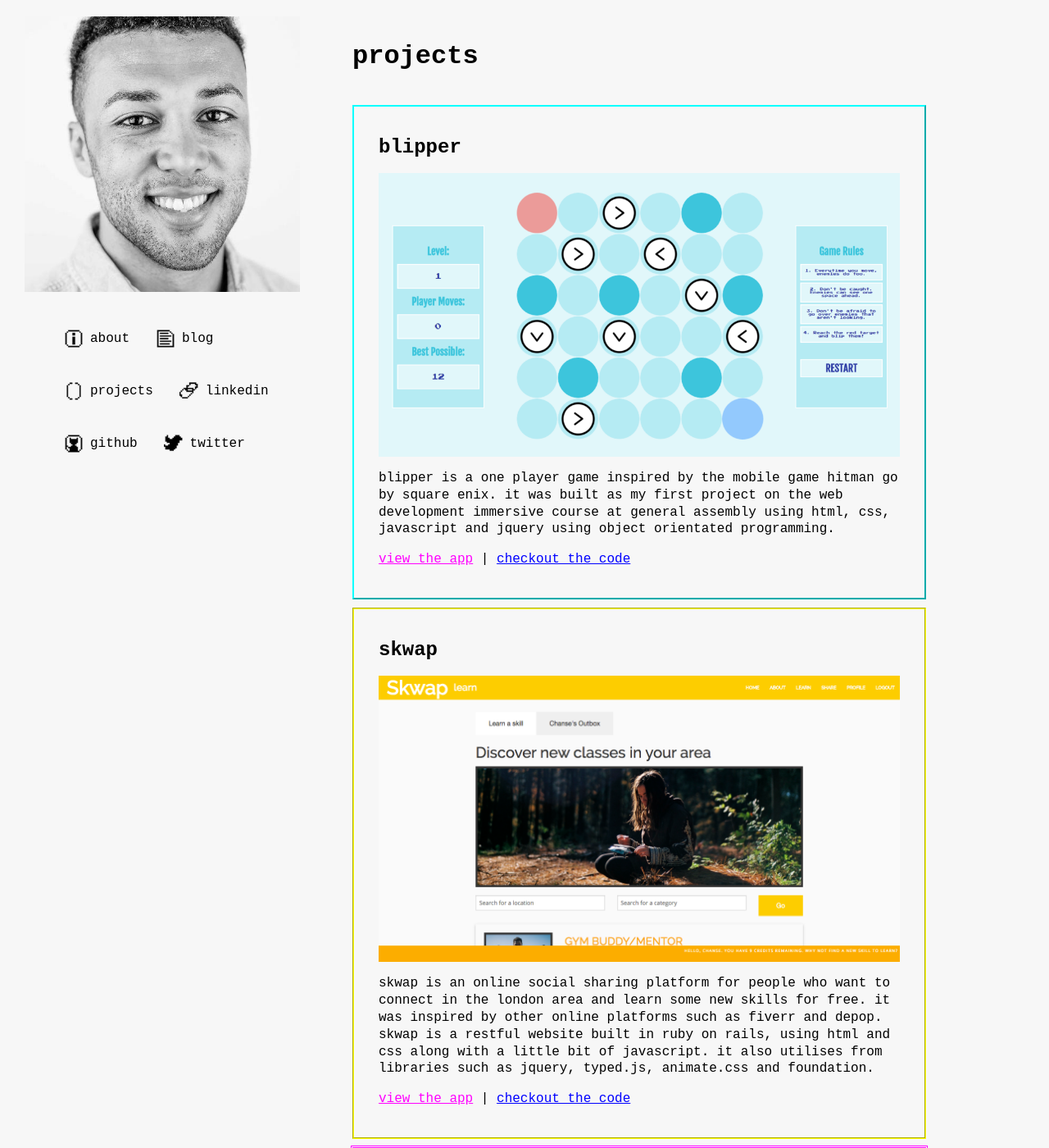
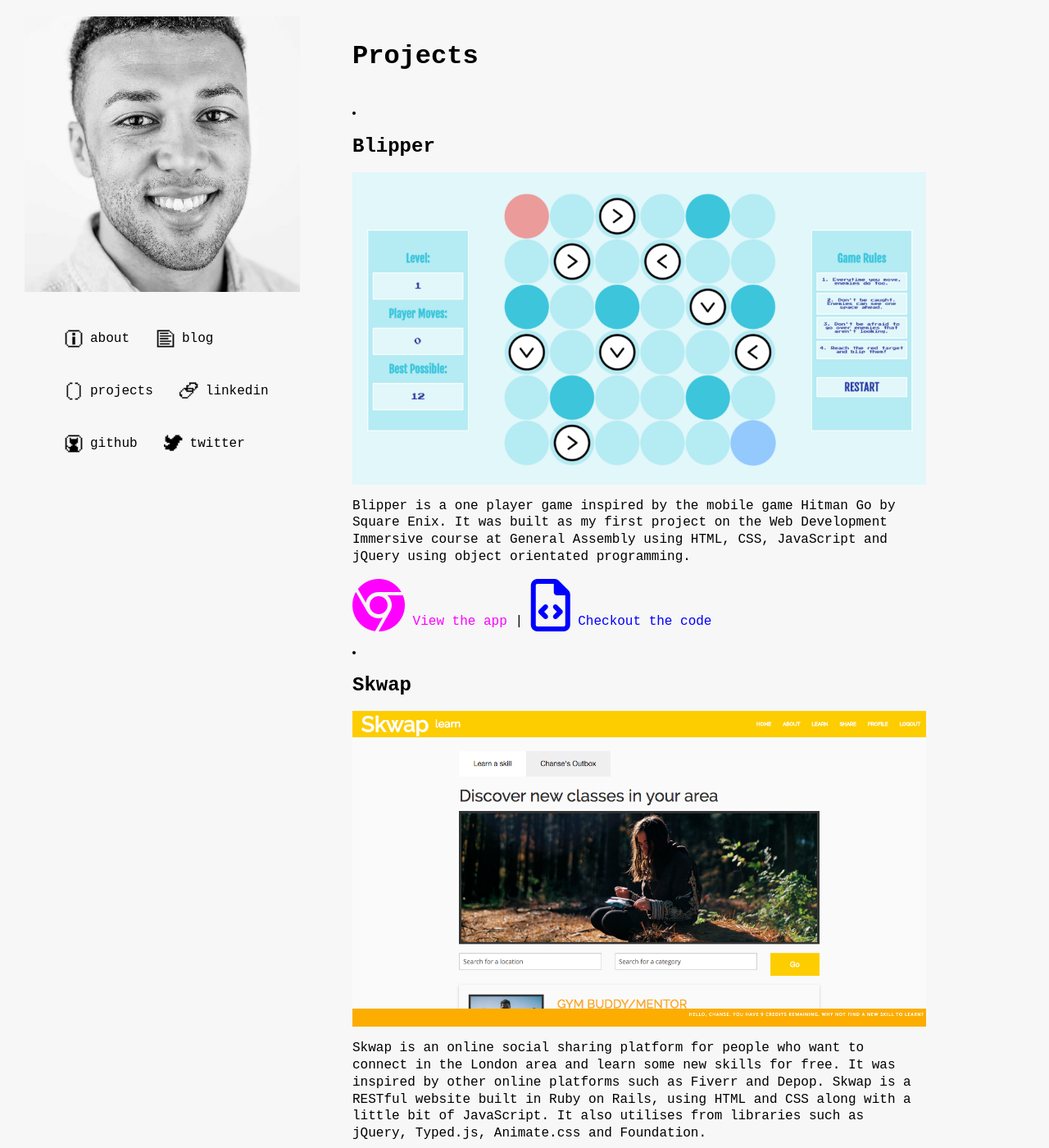
Before and after one commit to chansecampbell/chansecampbell.github.io, a Jekyll site: the page built from projects/index.html, in a window 1280 px wide and 1400 px high. Shown: the whole window at 82% size. Built offline with Jekyll 4.4.1, drawn with Linux system fonts in a browser that asks for light colours; nearby versions of some CDN libraries.

Commit message:
Fixed the projects page although not yet complete.

```diff
--- a/_layouts/default.html
+++ b/_layouts/default.html
@@ -10,6 +10,7 @@
     <link rel="apple-touch-img/logo" href="/otter-pop/img/logo.jpg">
     <link rel="apple-touch-img/logo" sizes="72x72" href="/otter-pop/img/logo.jpg">
     <link rel="apple-touch-img/logo" sizes="114x114" href="/otter-pop/img/logo.jpg">
+    <script src="https://use.fontawesome.com/8ca9621156.js"></script>
     <link rel="stylesheet" href="https://cdn.rawgit.com/konpa/devicon/master/devicon.min.css">
     <link href="/css/styles.css" rel="stylesheet" type="text/css">
     <link href="img/logo.jpg" rel="shortcut icon">
@@ -33,7 +34,7 @@
   </div>
   <div class="wrapper">
     <!--<h1><marquee scrolldelay="60">otter pop - the world's greatest jekyll theme</marquee></h1>-->
-    <h1>chanse campbell - web developer</h1>
+    <h1>Chanse Campbell | Web Developer <i class="fa fa-file-code-o" aria-hidden="true"></i></h1>
 
     {{ content }}
   </div>
--- a/_layouts/post.html
+++ b/_layouts/post.html
@@ -10,7 +10,8 @@
     <link rel="apple-touch-img/logo" href="/otter-pop/img/logo.jpg">
     <link rel="apple-touch-img/logo" sizes="72x72" href="/otter-pop/img/logo.jpg">
     <link rel="apple-touch-img/logo" sizes="114x114" href="/otter-pop/img/logo.jpg">
-
+    <script src="https://use.fontawesome.com/8ca9621156.js"></script>
+    <link rel="stylesheet" href="https://cdn.rawgit.com/konpa/devicon/master/devicon.min.css">
     <link href="/css/styles.css" rel="stylesheet" type="text/css">
     <link href="img/logo.jpg" rel="shortcut icon">
 </head>
--- a/css/styles.css
+++ b/css/styles.css
@@ -40,7 +40,6 @@ html {
 .wrapper h1 {
   margin-top: 0;
   padding: 50px 0 20px 0;
-  text-transform: lowercase;
 }
 
 body {
@@ -57,7 +56,6 @@ a {
 }
 
 .post-link {
-  text-transform: lowercase;
   display: block;
 /*  max-width: 400px; */
   padding: 20px 30px;
@@ -268,6 +266,10 @@ video {
   }
 }
 
+.project-link {
+  text-decoration: none;
+}
+
 i {
   font-size: 4em;
 }
@@ -277,6 +279,7 @@ i {
   float: left;
   padding: 0;
   margin: 0;
+  max-width: 700px;
 }
 
 .code-icons li {
--- a/index.html
+++ b/index.html
@@ -7,9 +7,9 @@ layout: default
 </div> -->
  <section class="front-page-content">
 
-   <p>Originating from the North of England, I'm a Junior Developer with a keen interest in understanding how to make things work. I've spent the last few years creating training content and delivering it as part of an experiential marketing campaign for a large tech company.</p>
+   <p>Originating from the North of England, I'm a Junior Developer with a keen interest in understanding how to make things work. I've spent the last few years creating & delivering training content as part of an experiential marketing campaign for a large tech company. Now I've decided to rechallenge myself by trying my hand at coding, with a desire to create some amazing things.</p>
 
- <p>Now I've decided to rechallenge myself by trying my hand at coding, with a desire to create some amazing things. Having just finished three months of training at General Assembly, I'm currently staying on as the Teaching Assistant for the next cohort of students whilst still looking for opportunities to contribute and gain some valuable experience within the industry.</p>
+   <p>Having just finished three months of training at General Assembly, I'm currently staying on as a Teaching Assistant whilst still looking for freelance work opportunities within the industry. Feel free to reach out to me if you'd like to have a chat about working together.</p>
 
  <br>
  <hr>
--- a/projects/index.html
+++ b/projects/index.html
@@ -4,22 +4,25 @@ title: Projects
 ---
 
 <section class="content">
-     <li class="post-link">
+     <li>
      <h2>Blipper</h2>
      <img src="/img/blipperphoto.png">
      <p>Blipper is a one player game inspired by the mobile game Hitman Go by Square Enix. It was built as my first project on the Web Development Immersive course at General Assembly using HTML, CSS, JavaScript and jQuery using object orientated programming.</p>
-     <p><a href="#">View the app</a> | <a href="#">Checkout the code</a></p>
+     <p><a href="#" class="project-link"><i class="fa fa-chrome" aria-hidden="true"></i>
+ View the app</a> | <a href="#" class="project-link"><i class="fa fa-file-code-o" aria-hidden="true"></i>
+Checkout the code</a></p>
      </li>
-     <li class="post-link">
+     <li>
      <h2>Skwap</h2>
      <img src="/img/skwapphoto.png">
      <p>Skwap is an online social sharing platform for people who want to connect in the London area and learn some new skills for free. It was inspired by other online platforms such as Fiverr and Depop. Skwap is a RESTful website built in Ruby on Rails, using HTML and CSS along with a little bit of JavaScript. It also utilises from libraries such as jQuery, Typed.js, Animate.css and Foundation.</p>
-     <p><a href="#">View the app</a> | <a href="#">Checkout the code</a></p>
+     <p><a href="#" class="project-link"><i class="fa fa-chrome" aria-hidden="true"></i>
+ View the app</a> | <a href="#" class="project-link"><i class="fa fa-file-code-o" aria-hidden="true"></i> Checkout the code</a></p>
      </li>
-     <li class="post-link">
+     <li>
      <h2>Pear</h2>
      <img src="/img/pearphoto.png">
      <p>Pear is a date venue finding app built in JavaScript, utilising Express, NodeJS and MongoDB. It utilises the Google Maps & Google Places APIs and also uses Bootstrap as it's CSS Framework.</p>
-     <p><a href="#">View the app</a> | <a href="#">Checkout the code</a></p>
+     <p><a href="#" class="project-link"><i class="fa fa-chrome" aria-hidden="true"></i> View the app</a> | <a href="#" class="project-link"><i class="fa fa-file-code-o" aria-hidden="true"></i> Checkout the code</a></p>
      </li>
 </section>
```
